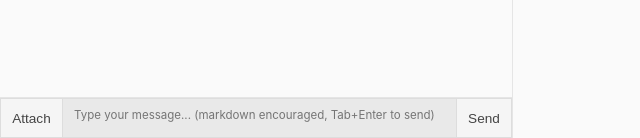
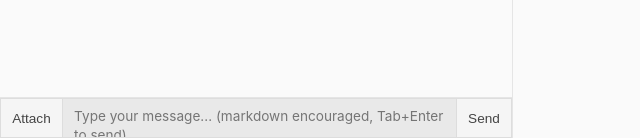
Before and after one commit to ralphpujia/jri, a Python web app: template templates/project.html in a window 1280 px wide. Shown: the part 662-800 px from the top of the page, without its empty margins (0-640 px from the left). Run offline with Jinja, Linux system fonts and the light colour scheme; the template is opened without the code that fills it, so the values that code supplies are empty.

Commit message:
fix: match placeholder text size to button text size (0.85rem)
Closes jri-1e2.3

Co-Authored-By: Claude Opus 4.6 (1M context) <noreply@anthropic.com>

```diff
--- a/templates/project.html
+++ b/templates/project.html
@@ -254,7 +254,7 @@
         background: var(--hover-bg);
     }
     .chat-input-area textarea::placeholder {
-        font-size: 0.8em;
+        font-size: 0.85rem;
     }
     .chat-input-area textarea:disabled {
         opacity: 0.5;
```
